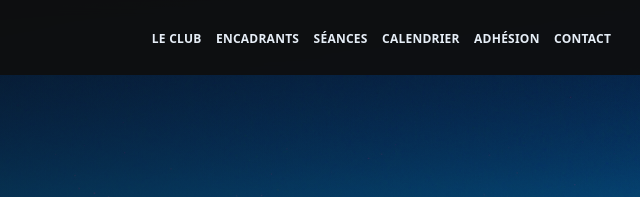
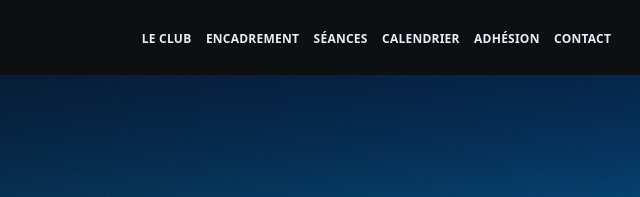
Before and after one commit to ocaubriere/triathlon-apt, a plain HTML site: page index.html in a window 1280 px wide. Shown: the top 197 px of the page, 640-1280 px from the left. Drawn offline with Linux system fonts and the light colour scheme.

Commit message:
Menu : "Encadrants" devient "Encadrement"

```diff
--- a/index.html
+++ b/index.html
@@ -259,7 +259,7 @@ footer a{color:#e8b563}
     </a>
     <ul class="nav-liens">
       <li><a href="#club">Le club</a></li>
-      <li><a href="#encadrants">Encadrants</a></li>
+      <li><a href="#encadrants">Encadrement</a></li>
       <li><a href="#sections">Séances</a></li>
       <li><a href="#calendrier">Calendrier</a></li>
       <li><a href="#rejoindre">Adhésion</a></li>
```
